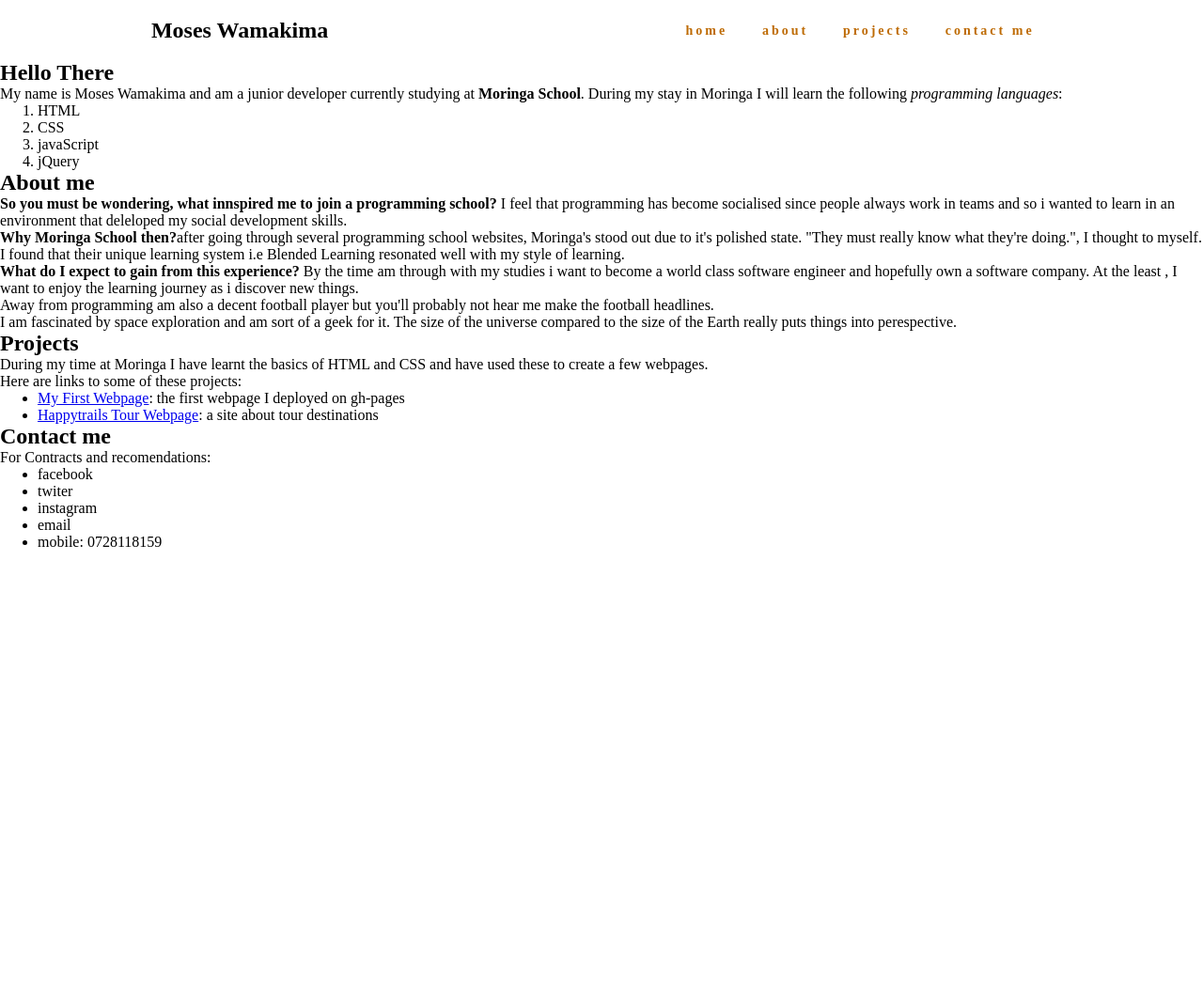
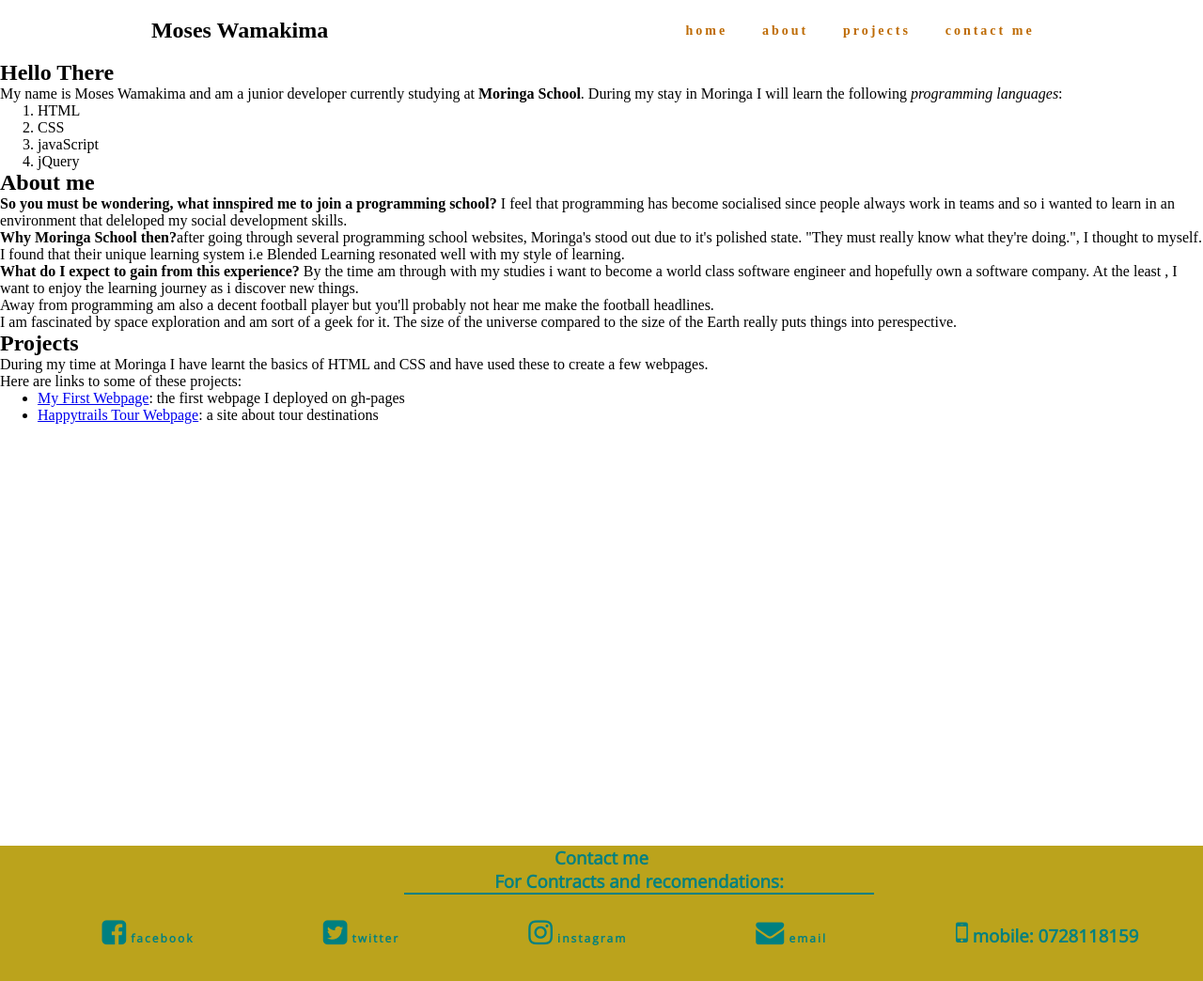
Before and after one commit to wamakimaN/landing-page, a plain HTML site: page index.html in a window 1280 px wide. Shown: the whole page at 94% size. Before the commit the page ends 800 px from the top, so only its background shows below. Drawn offline with nearby package versions, Linux system fonts and the light colour scheme.

Commit message:
make footer stay hidden till bottom and styling it

```diff
--- a/css/styles.css
+++ b/css/styles.css
@@ -2,6 +2,28 @@
   border: 0px;
   margin: 0px;
   box-sizing: border-box;
+}
+
+html, body {
+  height: 100%;
+}
+
+#container {
+  min-height: 100%;
+}
+
+#main {
+  overflow: auto;
+  padding-bottom: 100px;
+  height: 1000px;
+}
+#footer {
+  background-color: rgb(187, 163, 28);
+  font-family: 'Open Sans', sans-serif;
+  position: relative;
+  height: 150px;
+  margin-top: -100px;
+  clear: both;
 }
 
 nav {
@@ -29,3 +51,35 @@ nav {
   color: rgb(190, 107, 4);
   list-style: none;
 }
+
+#social {
+    display: flex;
+    justify-content: space-around;
+    align-items: center;
+    align-content: center;
+    list-style: none;
+  }
+
+  #social a {
+    text-decoration: none;
+    letter-spacing: 2px;
+    font-size: 12px;
+    font-weight: bold;
+    color: teal;
+  }
+
+  footer {
+    text-align: center;
+    color: teal;
+  }
+
+  .border {
+    margin top 5px;
+    border-bottom: 2px solid;
+    width: 500px;
+    margin-left:430px;
+  }
+
+  #social i {
+    font-size: 30px;
+  }
--- a/index.html
+++ b/index.html
@@ -6,6 +6,8 @@
   <meta name="viewport" content="width=device-width, initial-scale=1.0">
   <meta http-equiv="X-UA-Compatible" content="ie=edge">
   <link rel="stylesheet" href="css/styles.css">
+  <link rel="stylesheet" href="https://cdnjs.cloudflare.com/ajax/libs/font-awesome/4.7.0/css/font-awesome.min.css">
+  <link href="https://fonts.googleapis.com/css?family=Open+Sans&display=swap" rel="stylesheet">
   <title>Portfolio</title>
 </head>
 
@@ -76,19 +78,18 @@
   </div>
   <footer id="footer">
     <div id="contact-me">
-      <h2>Contact me</h2>
-      <p>For Contracts and recomendations:</p>
-      <ul>
-        <li>facebook</li>
-        <li>twiter</li>
-        <li>instagram</li>
-        <li>email</li>
-        <li>mobile: 0728118159</li>
+      <h3>Contact me</h>
+      <p class="border">For Contracts and recomendations:</p><br>
+      <ul id="social">
+        <li><i class="fa fa-facebook-square" aria-hidden="true"></i><a href="https://www.facebook.com/"> facebook</a></li>
+        <li><i class="fa fa-twitter-square" aria-hidden="true"></i><a href="https://www.twitter.com"> twitter</a> </li>
+        <li><i class="fa fa-instagram" aria-hidden="true"></i><a href="https://www.instagram.com"> instagram</a> </li>
+        <li><i class="fa fa-envelope" aria-hidden="true"></i><a href="https://www.gmail.com"> email</a> </li>
+        <li><i class="fa fa-mobile" aria-hidden="true"></i> mobile: 0728118159</li>
       </ul>
     </div>
   </footer>
 
-
 </body>
 
 </html>
```
